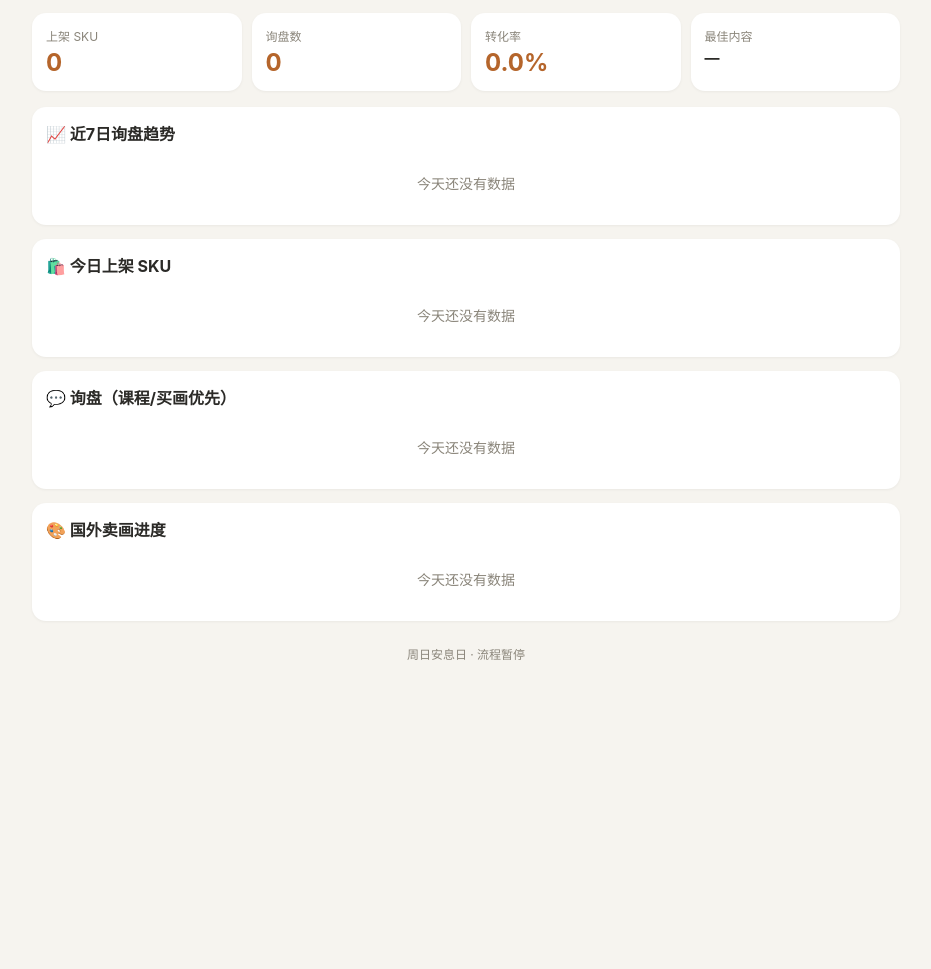
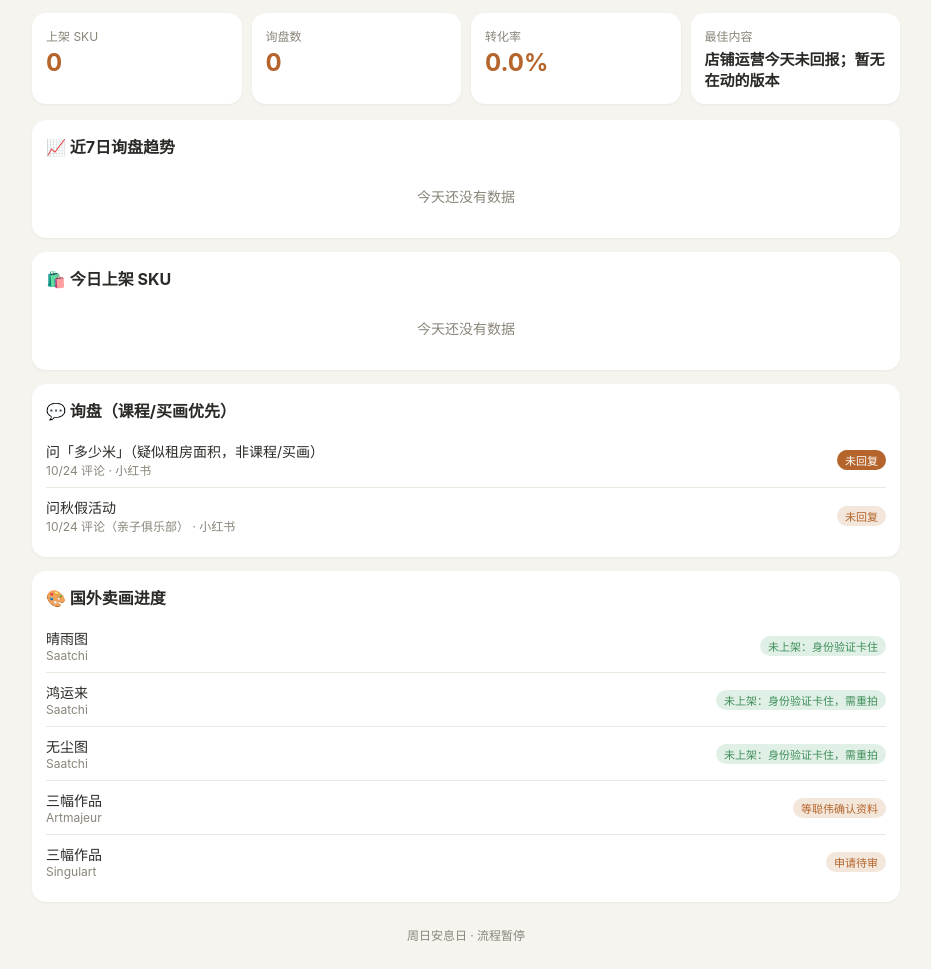
Before and after one commit to Wisdom1st/daily-dashboard, a plain HTML site: page index.html in a window 1280 px wide. Shown: the part 80-1049 px from the top of the page, without its empty margins (174-1105 px from the left). Before the commit the page ends 800 px from the top, so only its background shows below. Drawn offline with Linux system fonts and the light colour scheme.

Commit message:
Nightly summary 2026-10-26

```diff
--- a/index.html
+++ b/index.html
@@ -34,11 +34,58 @@ svg{width:100%;height:auto;display:block}footer{text-align:center;color:var(--mu
   "skuCount": 0,
   "inquiryCount": 0,
   "convRate": 0,
-  "bestContent": "",
+  "bestContent": "店铺运营今天未回报；暂无在动的版本",
   "skus": [],
-  "inquiries": [],
-  "paintings": [],
-  "trend7": [0, 0, 0, 0, 0, 0, 0]
+  "inquiries": [
+    {
+      "topic": "问「多少米」（疑似租房面积，非课程/买画）",
+      "from": "10/24 评论",
+      "platform": "小红书",
+      "status": "未回复"
+    },
+    {
+      "topic": "问秋假活动",
+      "from": "10/24 评论（亲子俱乐部）",
+      "platform": "小红书",
+      "status": "未回复"
+    }
+  ],
+  "paintings": [
+    {
+      "title": "晴雨图",
+      "platform": "Saatchi",
+      "status": "未上架：身份验证卡住"
+    },
+    {
+      "title": "鸿运来",
+      "platform": "Saatchi",
+      "status": "未上架：身份验证卡住，需重拍"
+    },
+    {
+      "title": "无尘图",
+      "platform": "Saatchi",
+      "status": "未上架：身份验证卡住，需重拍"
+    },
+    {
+      "title": "三幅作品",
+      "platform": "Artmajeur",
+      "status": "等聪伟确认资料"
+    },
+    {
+      "title": "三幅作品",
+      "platform": "Singulart",
+      "status": "申请待审"
+    }
+  ],
+  "trend7": [
+    0,
+    0,
+    0,
+    0,
+    0,
+    0,
+    0
+  ]
 };</script>
 <!-- ===== DATA END ===== -->
 
```
